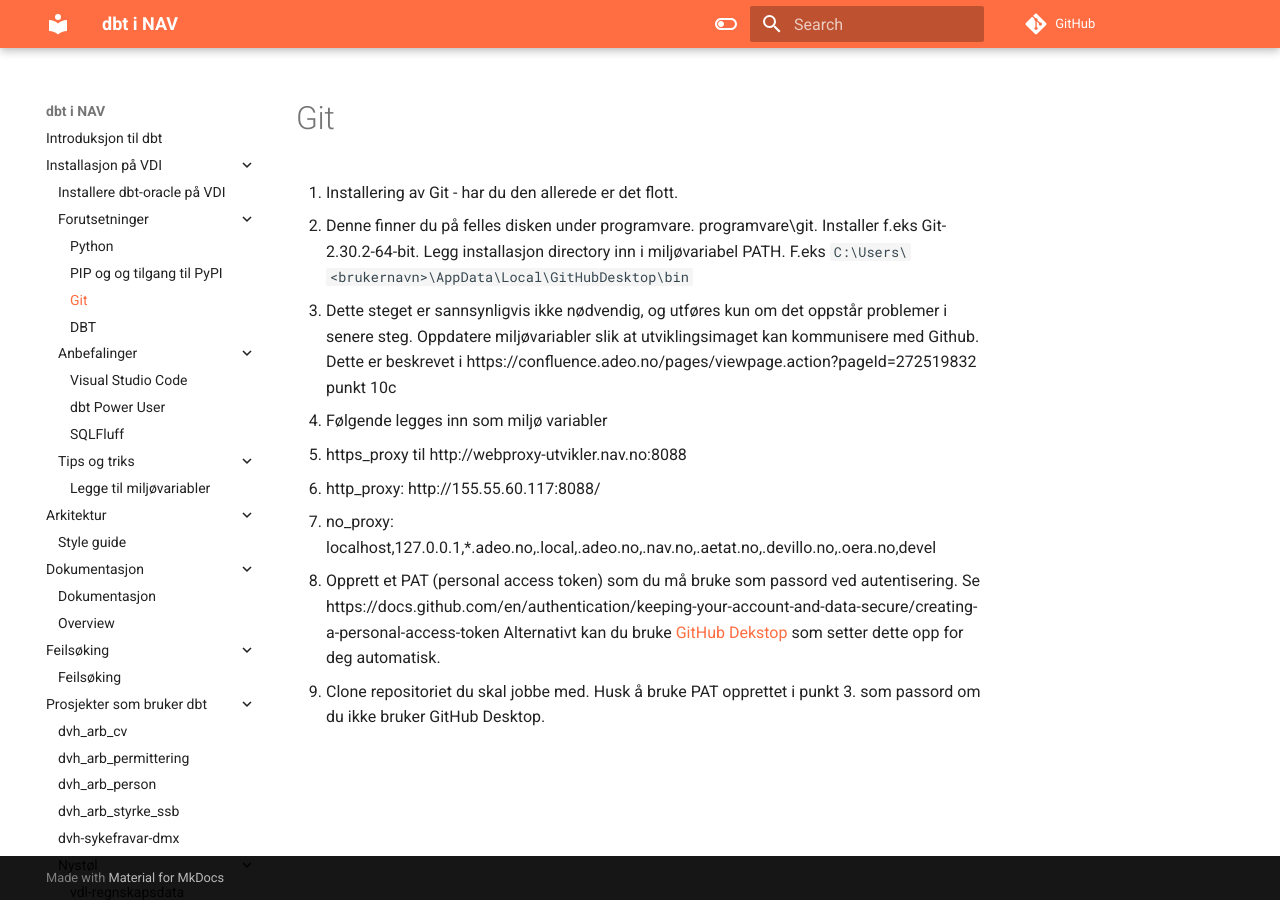
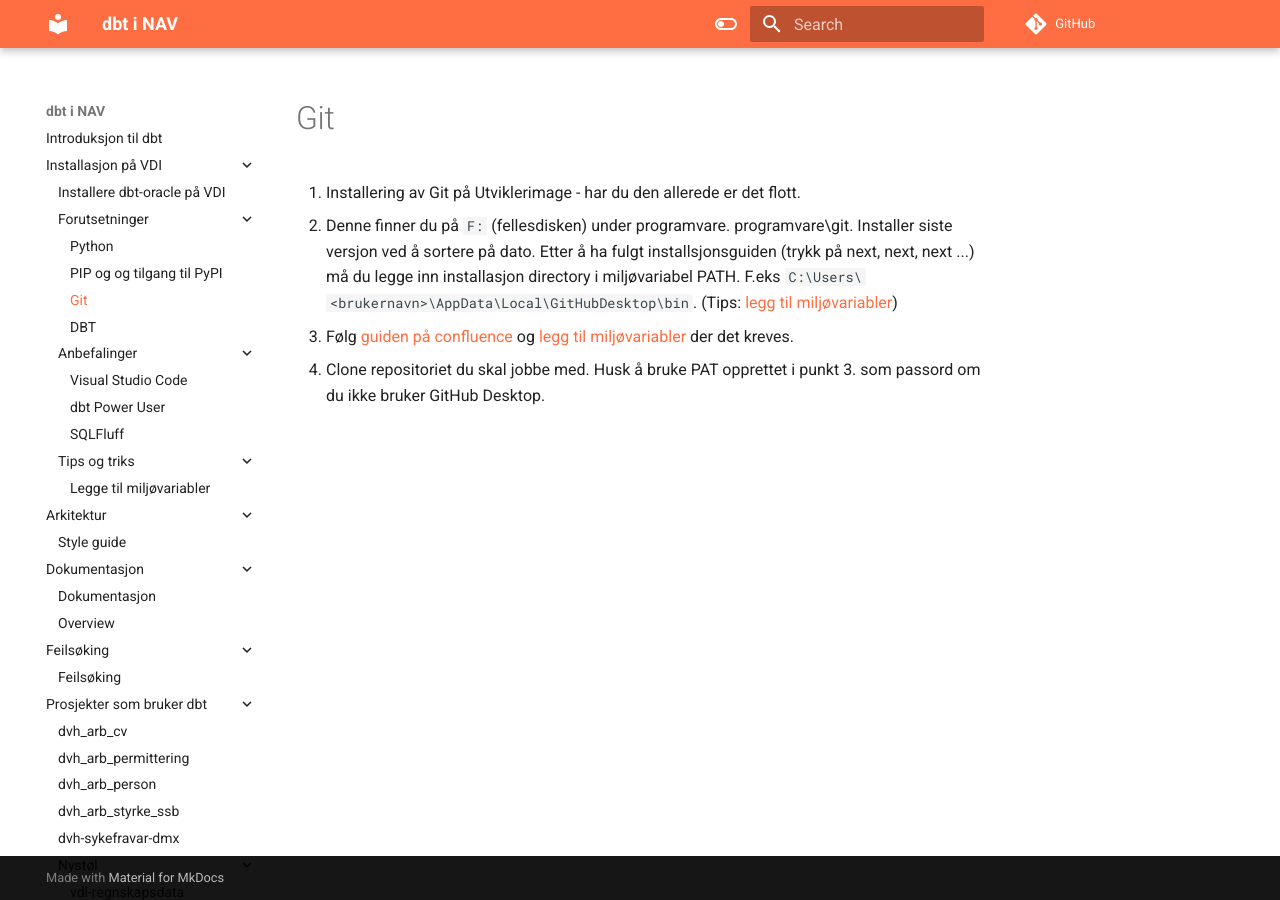
Before and after one commit to navikt/dbt-i-nav, an MkDocs documentation site: the page built from docs/Installasjon-på-VDI/git.md, in a window 1280 px wide. Built offline with MkDocs 1.6.1 and Material for MkDocs 9.7.7, drawn with Linux system fonts in a browser that asks for light colours; comment, search, counter and statistics services are not loaded.

Commit message:
Oppdaterer oppsett av git

```diff
--- a/docs/Installasjon-på-VDI/git.md
+++ b/docs/Installasjon-på-VDI/git.md
@@ -1,11 +1,6 @@
 # Git
 
-1. Installering av Git - har du den allerede er det flott.
-  * Denne finner du på felles disken under programvare. programvare\git\. Installer f.eks Git-2.30.2-64-bit. Legg installasjon directory inn i miljøvariabel  PATH. F.eks `C:\Users\<brukernavn>\AppData\Local\GitHubDesktop\bin`
-2. Dette steget er sannsynligvis ikke nødvendig, og utføres kun om det oppstår problemer i senere steg. Oppdatere miljøvariabler slik at utviklingsimaget kan kommunisere med Github. Dette er beskrevet i https://confluence.adeo.no/pages/viewpage.action?pageId=272519832 punkt 10c
-  * Følgende legges inn som miljø variabler
-  * https_proxy til http://webproxy-utvikler.nav.no:8088
-  * http_proxy: http://155.55.60.117:8088/
-  * no_proxy: localhost,127.0.0.1,*.adeo.no,.local,.adeo.no,.nav.no,.aetat.no,.devillo.no,.oera.no,devel
-3. Opprett et PAT (personal access token) som du må bruke som passord ved autentisering. Se https://docs.github.com/en/authentication/keeping-your-account-and-data-secure/creating-a-personal-access-token Alternativt kan du bruke [GitHub Dekstop](https://docs.github.com/en/desktop/installing-and-configuring-github-desktop/installing-and-authenticating-to-github-desktop/installing-github-desktop) som setter dette opp for deg automatisk.
+1. Installering av Git på Utviklerimage - har du den allerede er det flott.
+  * Denne finner du på `F:` (fellesdisken) under programvare. programvare\git\. Installer siste versjon ved å sortere på dato. Etter å ha fulgt installsjonsguiden (trykk på next, next, next ...) må du legge inn installasjon directory i miljøvariabel  PATH. F.eks `C:\Users\<brukernavn>\AppData\Local\GitHubDesktop\bin`. (Tips: [legg til miljøvariabler](miljovariabler.md))
+2. Følg [guiden på confluence](https://confluence.adeo.no/x/xZCrF) og [legg til miljøvariabler](miljovariabler.md) der det kreves.
 4. Clone repositoriet du skal jobbe med. Husk å bruke PAT opprettet i punkt 3. som passord om du ikke bruker GitHub Desktop.
```
Also changed, not shown: docs/Installasjon-på-VDI/pip-og-oppsett.md (+1 -1 lines).
